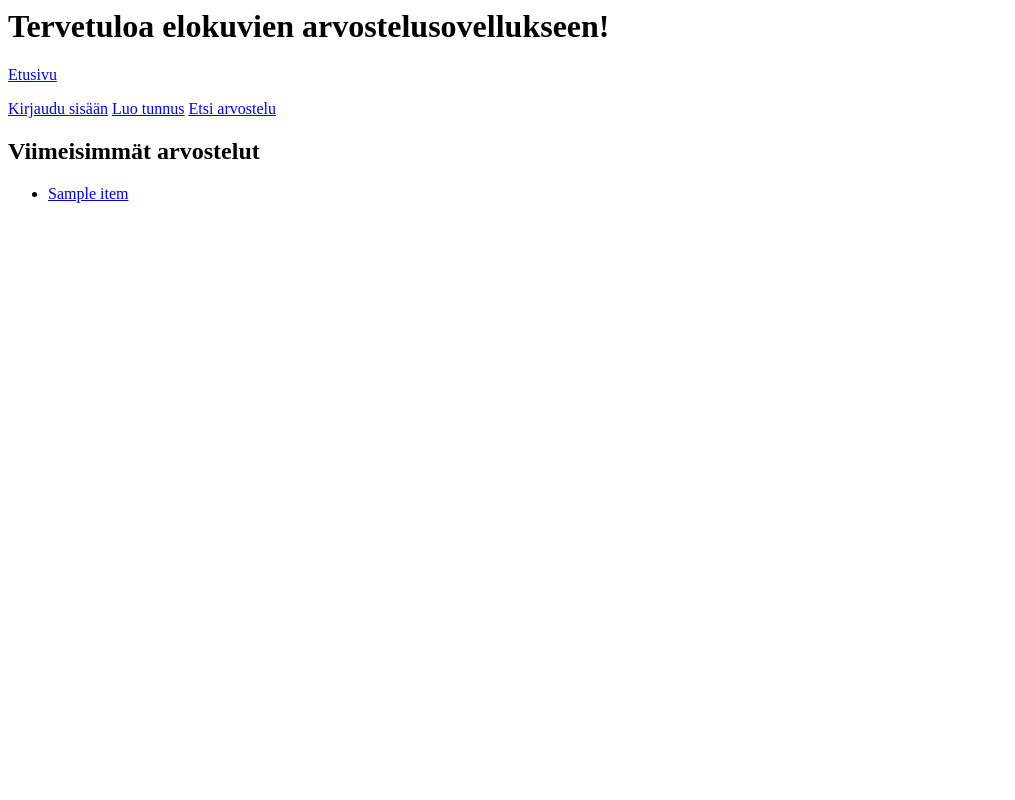
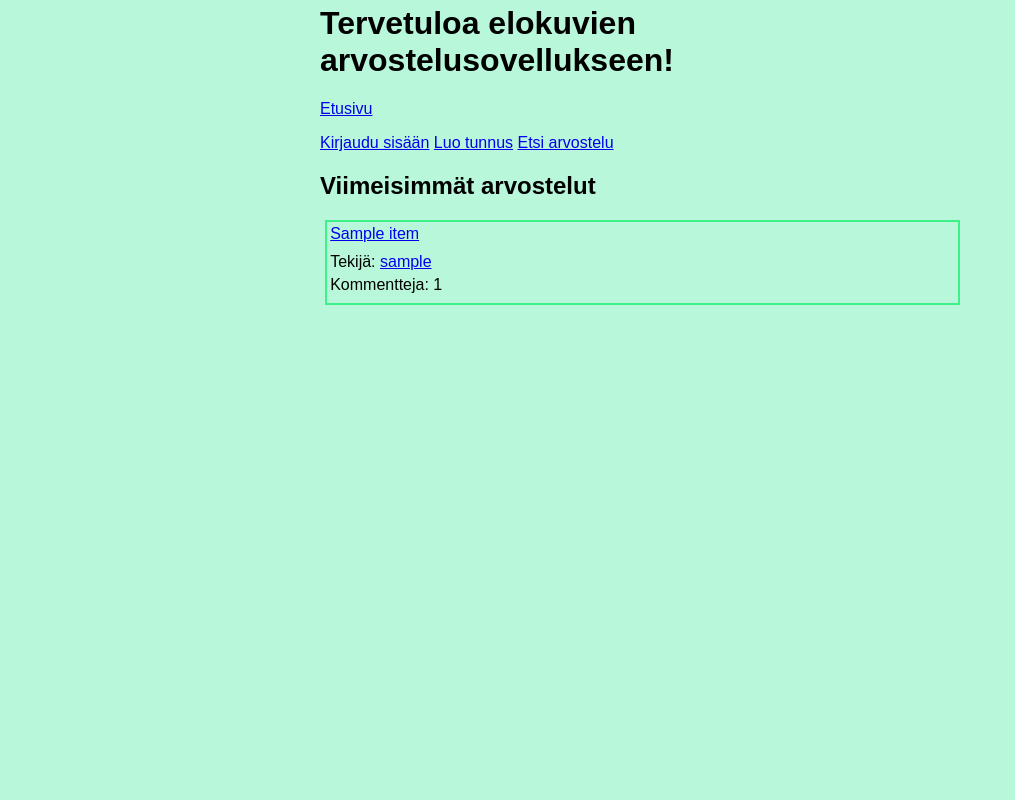
Before and after one commit to OtsoH/Elokuvien-arvostelu-sovellus, a Flask app: template templates/index.html in a window 1280 px wide. Shown: the whole page, without its empty margins (0-1015 px from the left). Run offline with Flask 3, Linux system fonts and the light colour scheme; the template is opened without the code that fills it: most values are stand-ins (such as "Sample title", 1, 10 or a date in 2020).

Commit message:
Add css and improve item list

```diff
--- a/items.py
+++ b/items.py
@@ -27,7 +27,11 @@ def get_classes(item_id):
     return db.query(sql, [item_id])
 
 def get_items():
-    sql = """SELECT id, title FROM items ORDER BY id DESC"""
+    sql = """SELECT items.id, items.title, users.id users_id, users.username, COUNT(comments.id) comments_count
+                FROM items JOIN users ON items.user_id = users.id
+                LEFT JOIN comments ON items.id = comments.item_id
+                GROUP BY items.id
+                ORDER BY items.id DESC"""
     return db.query(sql)
 
 def get_item(item_id):
--- /dev/null
+++ b/static/main.css
@@ -0,0 +1,34 @@
+body {
+    margin: auto;
+    width: 50%;
+    padding: 5px;
+    font-family: Arial, sans-serif;
+    background-color: #b9f7da;
+}
+
+.item {
+    list-style-type: none;
+    border: 2px solid #3df08a;
+    padding: 0.2em;
+    margin-left: -35px;
+    margin-bottom: 20px;
+}
+
+.item li {
+    margin-bottom: 10px;
+}
+
+.item span {
+    display: block;
+    margin-top: 5px;
+}
+
+.item .author {
+    margin-top: 10px;
+    margin-bottom: 5px;
+}
+
+.item .comments {
+    margin-top: 5px;
+    margin-bottom: 5px;
+}
--- a/templates/index.html
+++ b/templates/index.html
@@ -1,12 +1,20 @@
 {% extends "layout.html" %}
 
-{%block title %}Elokuvien arvostelut{% endblock %}
+{% block title %}Elokuvien arvostelut{% endblock %}
 
-{%block content %}
+{% block extrahead %}
+<link rel="stylesheet" href="{{ url_for('static', filename='css/main.css') }}">
+{% endblock %}
+
+{% block content %}
 <h2>Viimeisimmät arvostelut</h2>
 <ul>
   {% for item in items %}
-  <li><a href="/item/{{ item.id }}">{{ item.title }}</a></li>
+  <div class="item">
+    <li><a href="/item/{{ item.id }}">{{ item.title }}</a></li>
+    <span class="author">Tekijä: <a href="/user/{{ item.user_id }}">{{ item.username }}</a></span>
+    <span class="comments">Kommentteja: {{ item.comments_count }}</span>
+  </div>
   {% endfor %}
 </ul>
 {% endblock %}
--- a/templates/layout.html
+++ b/templates/layout.html
@@ -1,7 +1,8 @@
 <html>
 
 <head>
-  <title>Etusivu</title>
+    <title>Etusivu</title>
+    <link rel="stylesheet" type="text/css" href="/static/main.css">
 </head>
 
 <body>
```
